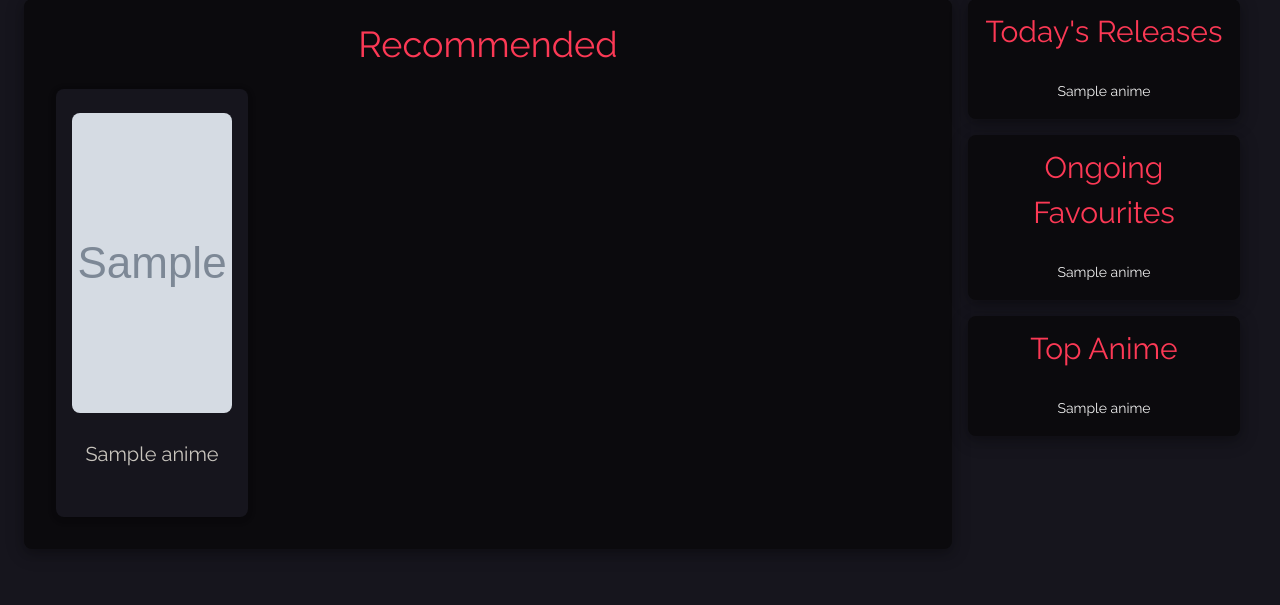
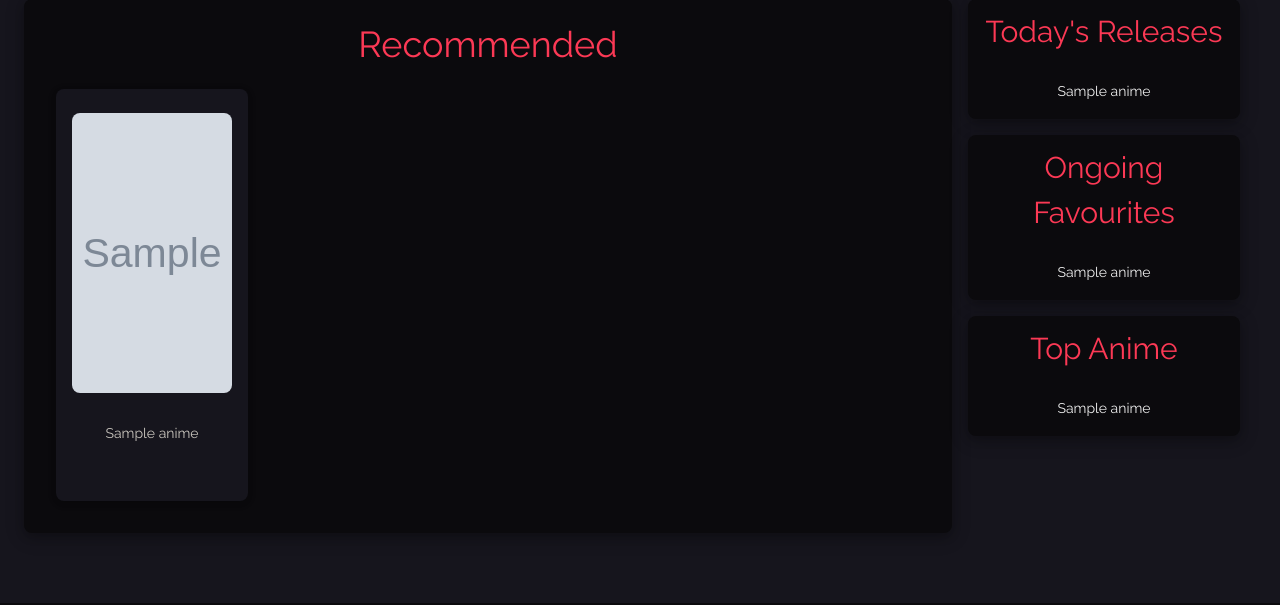
Before and after one commit to ksdfg/ARA-ARA, a Django app: template Ara_Ara/template/homepage.html in a window 1280 px wide. Shown: the part 197-802 px from the top of the page. Run offline with Django 3.2, Linux system fonts and the light colour scheme; the template is opened without the code that fills it: most values are stand-ins (such as "Sample title", 1, 10 or a date in 2020); grey boxes marked "Sample" are stand-in pictures.

Commit message:
resize name and image on anime
Signed-off-by: ksdfg <ksdfg123@gmail.com>

```diff
--- a/Ara_Ara/template/homepage.html
+++ b/Ara_Ara/template/homepage.html
@@ -18,9 +18,9 @@
                             <li><h3>Synopsis</h3>{{ anime.synopsis }}</li>
                         </span>
                         <img class="w3-image w3-round-large w3-margin-top w3-margin-bottom" src="{{ anime.poster.url }}"
-                             alt="image" style="height: 300px">
+                             alt="image" style="height: 280px">
                         <div style="height: 70px">
-                            <h4 class="fit-content" style="height: 100%; width: 100%">{{ anime.name }}</h4>
+                            <p class="fit-content" style="height: 100%; width: 100%">{{ anime.name }}</p>
                         </div>
                         <div class="w3-display-hover w3-ul">
                         </div>
```
